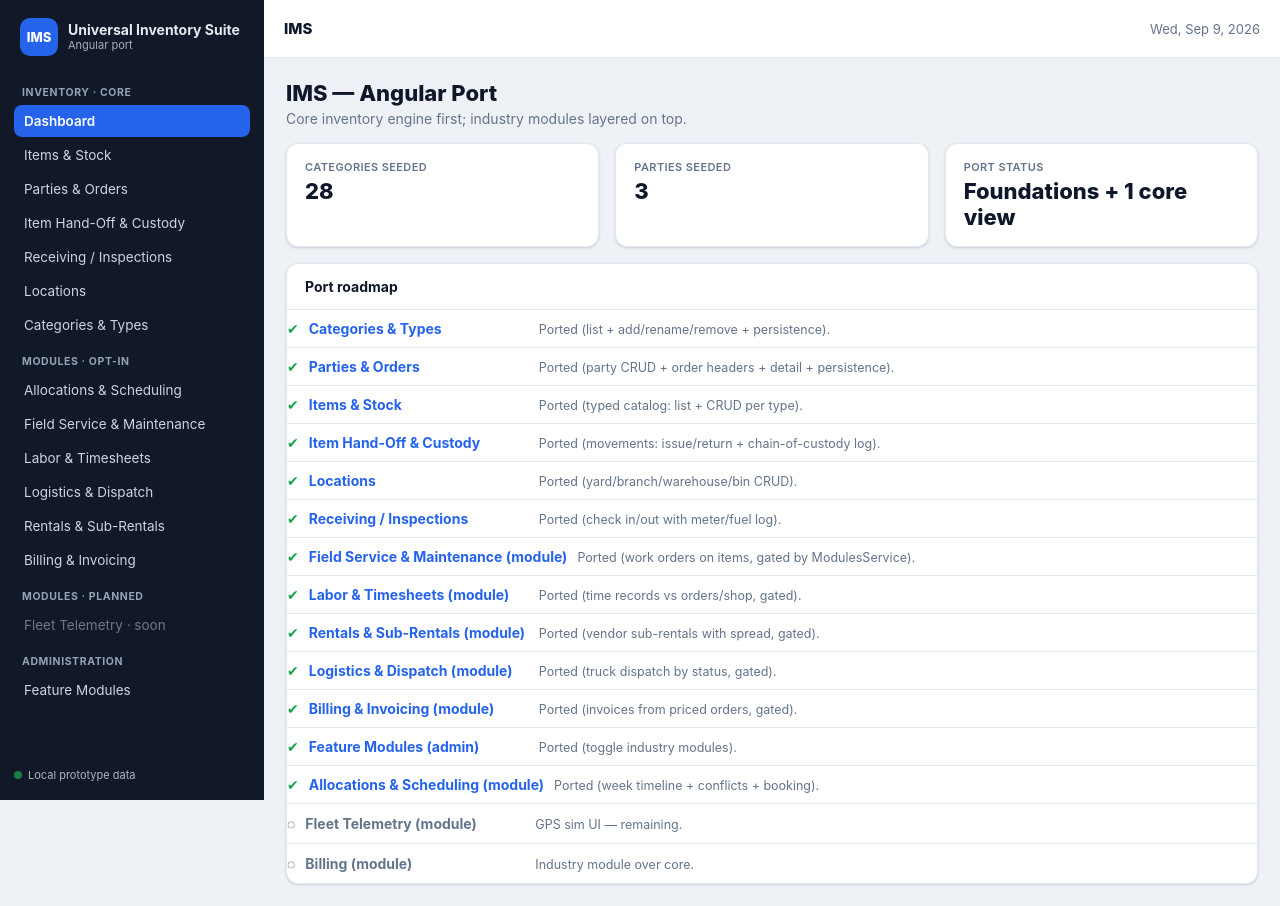
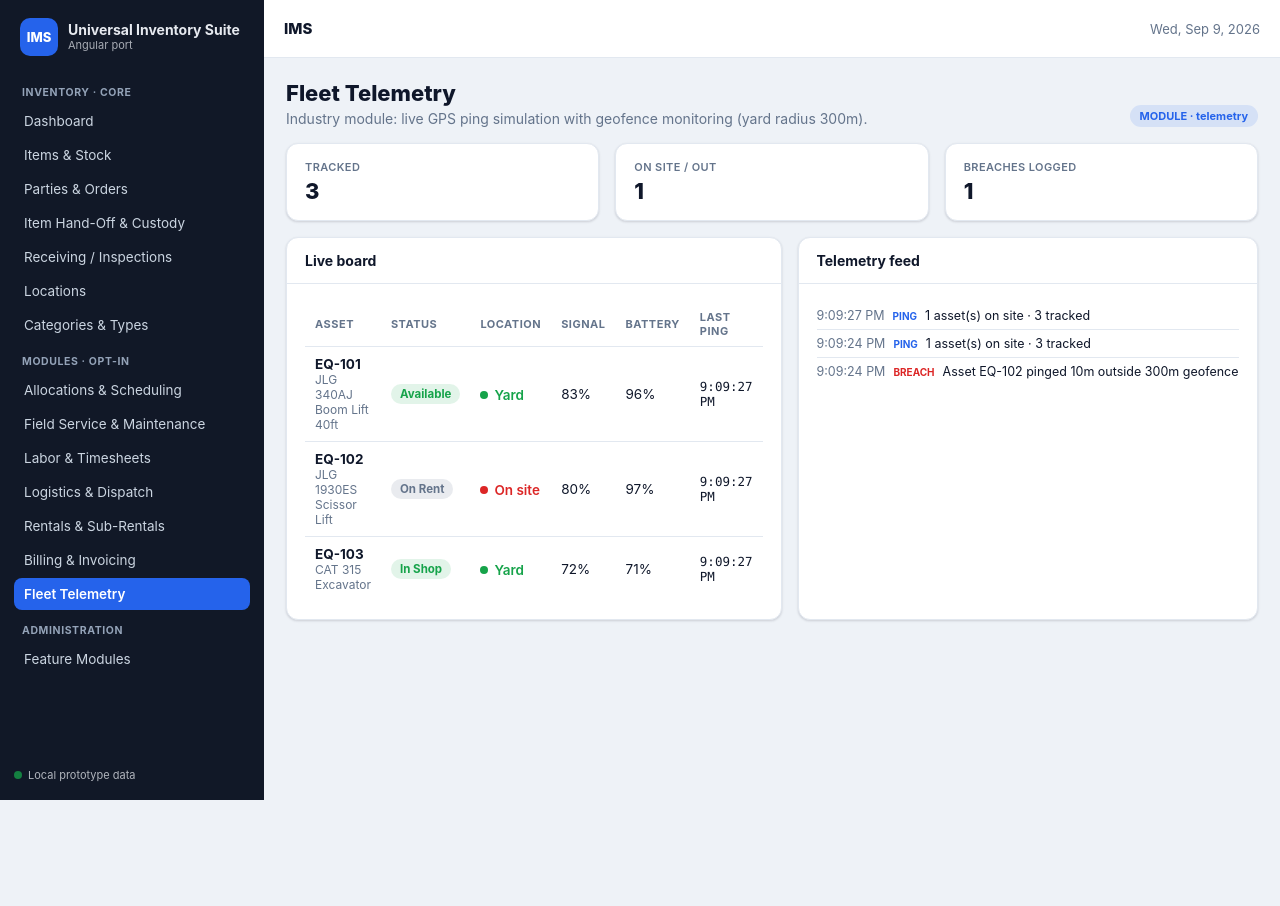
Before and after one commit to tinnerrob/ims-prototype-angular, an Angular app: page /telemetry in a window 1280 px wide. Before the commit this address led to /dashboard. After the commit the page ends 800 px from the top, so only its background shows below. Built offline with nearby package versions, Linux system fonts and the light colour scheme.

Commit message:
Port Fleet Telemetry (module): live GPS sim + geofence feed; port coverage complete

```diff
--- a/src/app/app.component.ts
+++ b/src/app/app.component.ts
@@ -42,12 +42,7 @@ export class AppComponent {
         { label: 'Logistics & Dispatch', route: '/logistics' },
         { label: 'Rentals & Sub-Rentals', route: '/rentals' },
         { label: 'Billing & Invoicing', route: '/invoicing' },
-      ],
-    },
-    {
-      title: 'Modules · Planned',
-      items: [
-        { label: 'Fleet Telemetry', route: '/telemetry', soon: true },
+        { label: 'Fleet Telemetry', route: '/telemetry' },
       ],
     },
     {
--- a/src/app/app.routes.ts
+++ b/src/app/app.routes.ts
@@ -14,6 +14,7 @@ import { MaintenanceComponent } from './features/maintenance/maintenance.compone
 import { OrdersComponent } from './features/orders/orders.component';
 import { RentalsComponent } from './features/rentals/rentals.component';
 import { SchedulerComponent } from './features/scheduler/scheduler.component';
+import { TelemetryComponent } from './features/telemetry/telemetry.component';
 import { TimesheetComponent } from './features/timesheet/timesheet.component';
 
 /**
@@ -36,6 +37,7 @@ export const routes: Routes = [
   { path: 'orders', component: OrdersComponent },
   { path: 'rentals', component: RentalsComponent, canActivate: [requireModule('rentals')] },
   { path: 'scheduler', component: SchedulerComponent, canActivate: [requireModule('scheduling')] },
+  { path: 'telemetry', component: TelemetryComponent, canActivate: [requireModule('telemetry')] },
   { path: 'timesheet', component: TimesheetComponent, canActivate: [requireModule('labor')] },
   { path: '**', redirectTo: 'dashboard' },
 ];
--- a/src/app/features/dashboard/dashboard.component.ts
+++ b/src/app/features/dashboard/dashboard.component.ts
@@ -32,7 +32,8 @@ export class DashboardComponent {
     { route: '/invoicing', title: 'Billing & Invoicing (module)', done: true, note: 'Ported (invoices from priced orders, gated).' },
     { route: '/admin', title: 'Feature Modules (admin)', done: true, note: 'Ported (toggle industry modules).' },
     { route: '/scheduler', title: 'Allocations & Scheduling (module)', done: true, note: 'Ported (week timeline + conflicts + booking).' },
-    { route: '/telemetry', title: 'Fleet Telemetry (module)', done: false, note: 'GPS sim UI — remaining.' },
+    { route: '/telemetry', title: 'Fleet Telemetry (module)', done: true, note: 'Ported (live GPS sim + geofence feed).' },
+    { route: '/scheduler', title: 'Allocations & Scheduling (module)', done: true, note: 'Ported (week timeline + conflicts + booking).' },
     { route: '/invoicing', title: 'Billing (module)', done: false, note: 'Industry module over core.' },
   ];
 
--- /dev/null
+++ b/src/app/features/telemetry/telemetry.component.html
@@ -0,0 +1,59 @@
+<section class="page">
+  <div class="page-head">
+    <div>
+      <h1>Fleet Telemetry</h1>
+      <p class="page-sub">Industry module: live GPS ping simulation with geofence monitoring (yard radius {{ radius }}m).</p>
+    </div>
+    <span class="mod-tag">MODULE · telemetry</span>
+  </div>
+
+  <div class="stat-row">
+    <div class="card stat"><span class="stat-label">Tracked</span><span class="stat-value">{{ pings.length }}</span></div>
+    <div class="card stat"><span class="stat-label">On site / out</span><span class="stat-value">{{ outCount() }}</span></div>
+    <div class="card stat"><span class="stat-label">Breaches logged</span><span class="stat-value">{{ breachCount() }}</span></div>
+  </div>
+
+  <div class="split">
+    <div class="card">
+      <div class="card-header">Live board</div>
+      <div class="card-body">
+        <table class="table">
+          <thead>
+            <tr><th>Asset</th><th>Status</th><th>Location</th><th>Signal</th><th>Battery</th><th>Last ping</th></tr>
+          </thead>
+          <tbody>
+            @for (p of pings; track p.itemId) {
+              <tr>
+                <td class="strong">{{ p.itemId }}<div class="sub">{{ p.name }}</div></td>
+                <td><span class="status" [class.off]="!p.inYard">{{ p.status }}</span></td>
+                <td>
+                  <span class="loc" [class.away]="!p.inYard">
+                    <span class="loc-dot"></span>{{ p.inYard ? 'Yard' : 'On site' }}
+                  </span>
+                </td>
+                <td>{{ p.signal }}%</td>
+                <td>{{ p.battery }}%</td>
+                <td class="mono">{{ p.lastSeen }}</td>
+              </tr>
+            }
+          </tbody>
+        </table>
+      </div>
+    </div>
+
+    <div class="card">
+      <div class="card-header">Telemetry feed</div>
+      <div class="card-body feed">
+        @for (e of feed; track e.id) {
+          <div class="feed-row">
+            <span class="mono feed-time">{{ e.at }}</span>
+            <span class="feed-kind" [class.breach]="e.kind === 'breach'">{{ e.kind }}</span>
+            <span class="feed-msg">{{ e.msg }}</span>
+          </div>
+        } @empty {
+          <p class="empty">Waiting for the next ping…</p>
+        }
+      </div>
+    </div>
+  </div>
+</section>
--- /dev/null
+++ b/src/app/features/telemetry/telemetry.component.scss
@@ -0,0 +1,59 @@
+.sub {
+  color: var(--muted);
+  font-size: 12px;
+  font-weight: 400;
+}
+
+.loc {
+  display: inline-flex;
+  align-items: center;
+  gap: 6px;
+  font-weight: 600;
+  color: var(--success);
+
+  &.away {
+    color: var(--danger);
+  }
+}
+
+.loc-dot {
+  width: 8px;
+  height: 8px;
+  border-radius: 50%;
+  background: currentColor;
+}
+
+.feed {
+  max-height: 420px;
+  overflow: auto;
+}
+
+.feed-row {
+  display: flex;
+  gap: 8px;
+  align-items: baseline;
+  padding: 6px 0;
+  border-bottom: 1px solid var(--line);
+  font-size: 12.5px;
+
+  &:last-child {
+    border-bottom: 0;
+  }
+}
+
+.feed-time {
+  color: var(--muted);
+  flex-shrink: 0;
+}
+
+.feed-kind {
+  text-transform: uppercase;
+  font-size: 10px;
+  font-weight: 700;
+  color: var(--accent);
+  flex-shrink: 0;
+
+  &.breach {
+    color: var(--danger);
+  }
+}
--- /dev/null
+++ b/src/app/features/telemetry/telemetry.component.ts
@@ -0,0 +1,94 @@
+import { Component, OnDestroy, OnInit } from '@angular/core';
+
+import { DataService } from '../../core/data.service';
+import { Item } from '../../core/models';
+
+interface Ping {
+  itemId: string;
+  name: string;
+  status: string;
+  inYard: boolean;
+  lastSeen: string;
+  battery: number;
+  signal: number;
+}
+
+interface FeedEntry {
+  id: number;
+  at: string;
+  msg: string;
+  kind: 'breach' | 'ping';
+}
+
+const YARD_RADIUS_M = 300;
+
+@Component({
+  selector: 'ims-telemetry',
+  standalone: true,
+  templateUrl: './telemetry.component.html',
+  styleUrl: './telemetry.component.scss',
+})
+export class TelemetryComponent implements OnInit, OnDestroy {
+  radius = YARD_RADIUS_M;
+  pings: Ping[] = [];
+  feed: FeedEntry[] = [];
+  private timer: ReturnType<typeof setInterval> | null = null;
+  private seq = 0;
+
+  constructor(readonly data: DataService) {}
+
+  ngOnInit(): void {
+    this.refreshPings();
+    this.timer = setInterval(() => this.tick(), 2500);
+  }
+
+  ngOnDestroy(): void {
+    if (this.timer) clearInterval(this.timer);
+  }
+
+  /** Rebuild the live board from catalog items + their custody status. */
+  private refreshPings(): void {
+    const items: Item[] = this.data.listItems('serialized');
+    const now = new Date();
+    this.pings = items.map((it) => {
+      const inYard = it.status === 'Available' || it.status === 'In Shop';
+      return {
+        itemId: it.id,
+        name: it.name,
+        status: it.status,
+        inYard,
+        lastSeen: now.toLocaleTimeString(),
+        battery: 100 - ((Math.abs(it.id.length * 7) + it.name.length) % 31),
+        signal: 60 + ((it.id.charCodeAt(1) + it.name.length * 3) % 40),
+      };
+    });
+  }
+
+  private tick(): void {
+    const now = new Date();
+    this.pings.forEach((p) => {
+      p.lastSeen = now.toLocaleTimeString();
+      p.signal = Math.max(20, Math.min(100, p.signal + (Math.random() > 0.5 ? 1 : -1) * 5));
+      p.battery = Math.max(5, p.battery - (Math.random() > 0.7 ? 1 : 0));
+      if (p.inYard) return;
+      if (Math.random() > 0.85) {
+        this.push('breach', `Asset ${p.itemId} pinged ${Math.round(Math.random() * 180)}m outside ${this.radius}m geofence`);
+      }
+    });
+    this.push('ping', `${this.pings.filter((p) => !p.inYard).length} asset(s) on site · ${this.pings.length} tracked`);
+  }
+
+  private push(kind: FeedEntry['kind'], msg: string): void {
+    this.seq++;
+    this.feed.unshift({ id: this.seq, at: new Date().toLocaleTimeString(), kind, msg });
+    if (this.feed.length > 20) this.feed.length = 20;
+  }
+
+  outCount(): number {
+    return this.pings.filter((p) => !p.inYard).length;
+  }
+
+  breachCount(): number {
+    return this.feed.filter((f) => f.kind === 'breach').length;
+  }
+}
--- a/src/styles.scss
+++ b/src/styles.scss
@@ -120,6 +120,18 @@ body {
 .stat-value {
   font-size: 22px;
   font-weight: 800;
+}
+
+.split {
+  display: grid;
+  grid-template-columns: 1fr 1fr;
+  gap: 16px;
+}
+
+@media (max-width: 900px) {
+  .split {
+    grid-template-columns: 1fr;
+  }
 }
 
 /* ---------- card ---------- */
```
Also changed, not shown: 1 other file (tests, documents, lock files or other folders).
